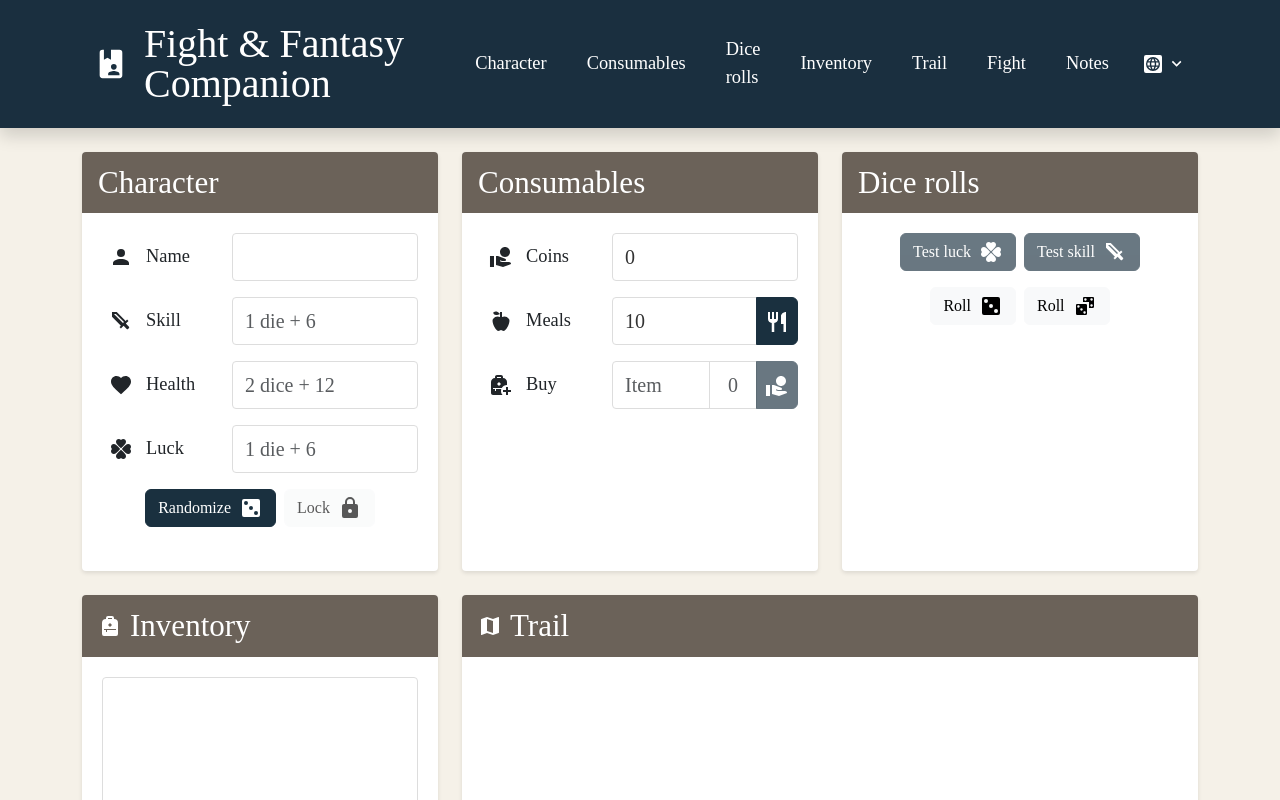
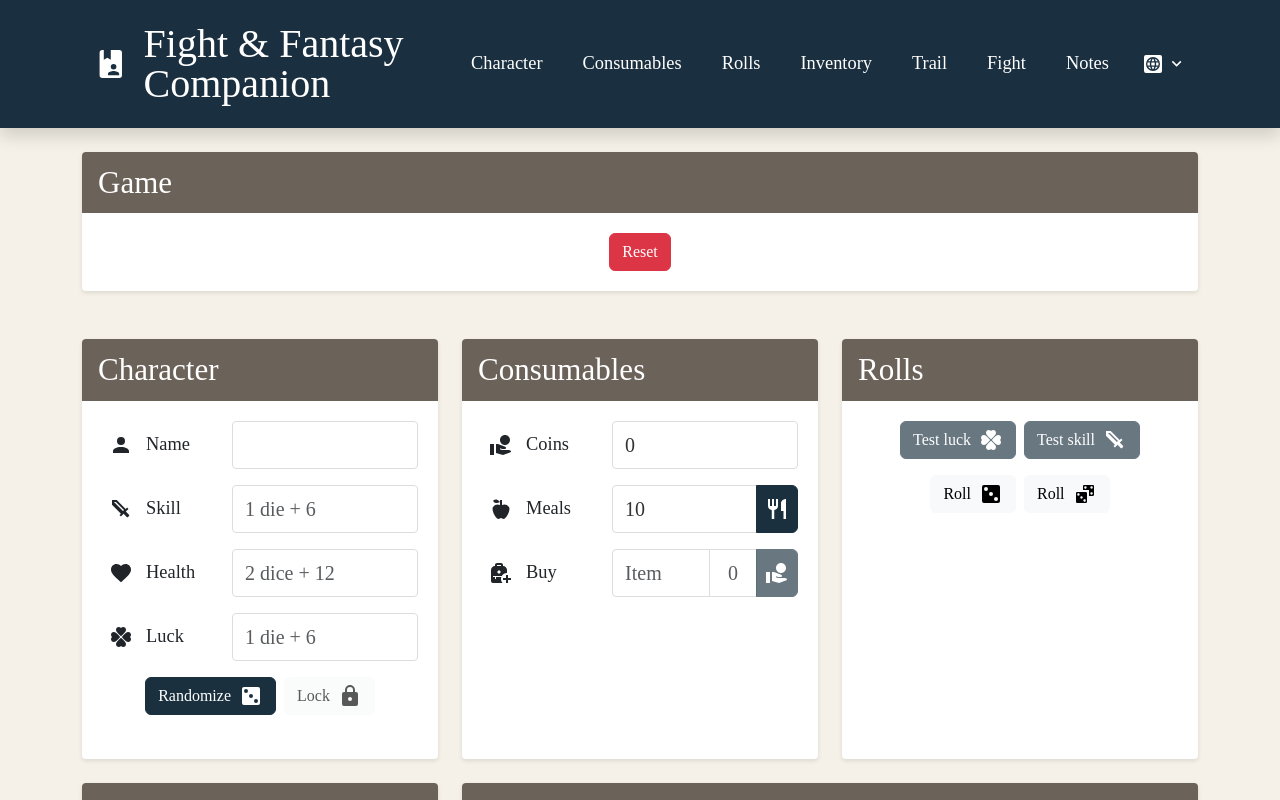
Before and after one commit to dialex/fnf-companion, a React (Vite) app: page / in a window 1280 px wide. Shown: the top 800 px of the page. Built offline with nearby package versions, Linux system fonts and the light colour scheme; the HTML template or start-up script is replaced by a standard one; a web font is replaced by a local one.

Commit message:
feat: add potion system to restore skill/health/luck to max

```diff
--- a/src/App.jsx
+++ b/src/App.jsx
@@ -44,6 +44,8 @@ function App() {
   const [meals, setMeals] = useState('10');
   const [transactionObject, setTransactionObject] = useState('');
   const [transactionCost, setTransactionCost] = useState('');
+  const [potionType, setPotionType] = useState('');
+  const [potionUsed, setPotionUsed] = useState(false);
 
   // Inventory and notes
   const [inventory, setInventory] = useState('');
@@ -104,6 +106,8 @@ function App() {
         setMeals,
         setTransactionObject,
         setTransactionCost,
+        setPotionType,
+        setPotionUsed,
         setInventory,
         setNotes,
         setMonsterSkill,
@@ -153,6 +157,8 @@ function App() {
       meals,
       transactionObject,
       transactionCost,
+      potionType,
+      potionUsed,
       inventory,
       notes,
       monsterSkill,
@@ -194,6 +200,8 @@ function App() {
     meals,
     transactionObject,
     transactionCost,
+    potionType,
+    potionUsed,
     inventory,
     notes,
     monsterSkill,
@@ -308,6 +316,69 @@ function App() {
         showFieldBadge('health', `+${actualIncrease}`, 'success');
       }
     }
+  };
+
+  const handleConsumePotion = () => {
+    if (potionUsed || !potionType || !isLocked) return;
+
+    if (potionType === 'skill' && maxSkill !== null) {
+      setSkill(String(maxSkill));
+      showFieldBadge(
+        'skill',
+        `+${maxSkill - (parseInt(skill) || 0)}`,
+        'success'
+      );
+    } else if (potionType === 'health' && maxHealth !== null) {
+      setHealth(String(maxHealth));
+      showFieldBadge(
+        'health',
+        `+${maxHealth - (parseInt(health) || 0)}`,
+        'success'
+      );
+    } else if (potionType === 'luck' && maxLuck !== null) {
+      setLuck(String(maxLuck));
+      showFieldBadge('luck', `+${maxLuck - (parseInt(luck) || 0)}`, 'success');
+    }
+
+    setPotionUsed(true);
+  };
+
+  const handleReset = () => {
+    // Reset all state to defaults
+    setName('');
+    setSkill('');
+    setHealth('');
+    setLuck('');
+    setIsLocked(false);
+    setMaxSkill(null);
+    setMaxHealth(null);
+    setMaxLuck(null);
+    setCoins('0');
+    setMeals('10');
+    setTransactionObject('');
+    setTransactionCost('');
+    setPotionType('');
+    setPotionUsed(false);
+    setInventory('');
+    setNotes('');
+    setMonsterSkill('');
+    setMonsterHealth('');
+    setMonsterCreature('');
+    setGraveyard('');
+    setShowUseLuck(false);
+    setLuckUsed(false);
+    setIsFighting(false);
+    setFightResult(null);
+    setFightOutcome(null);
+    setHeroDiceRolls(null);
+    setMonsterDiceRolls(null);
+    setRollingButton(null);
+    setRollDieResult(null);
+    setRollDiceResults(null);
+    setTestLuckResult(null);
+    setIsTestingLuck(false);
+    setTestSkillResult(null);
+    setDiceRollingType(null);
   };
 
   const handlePurchase = () => {
@@ -740,6 +811,8 @@ function App() {
           meals,
           transactionObject,
           transactionCost,
+          potionType,
+          potionUsed,
         },
         inventory,
         notes,
@@ -786,6 +859,8 @@ function App() {
     meals,
     transactionObject,
     transactionCost,
+    potionType,
+    potionUsed,
     inventory,
     notes,
     monsterSkill,
@@ -812,6 +887,26 @@ function App() {
     <div className="min-vh-100 bg-beige">
       <Header onLanguageChange={handleLanguageChange} />
       <main className="container mx-auto py-4">
+        <div className="row gx-4 mb-4">
+          <div className="col-12">
+            <section id="game" className="section-container mb-4">
+              <div className="section-header">
+                <h2 className="heading section-title">{t('sections.game')}</h2>
+              </div>
+              <div className="section-content" style={{ minHeight: 'auto' }}>
+                <div className="d-flex justify-content-center">
+                  <button
+                    type="button"
+                    className="btn btn-danger"
+                    onClick={handleReset}
+                  >
+                    {t('buttons.reset')}
+                  </button>
+                </div>
+              </div>
+            </section>
+          </div>
+        </div>
         <div className="row gx-4 mb-4">
           <div className="col-12 col-md-4">
             <CharacterSection
@@ -840,15 +935,24 @@ function App() {
               meals={meals}
               health={health}
               maxHealth={maxHealth}
+              skill={skill}
+              maxSkill={maxSkill}
+              luck={luck}
+              maxLuck={maxLuck}
               transactionObject={transactionObject}
               transactionCost={transactionCost}
               fieldBadges={fieldBadges}
+              isLocked={isLocked}
+              potionType={potionType}
+              potionUsed={potionUsed}
               onCoinsChange={setCoins}
               onMealsChange={setMeals}
               onTransactionObjectChange={setTransactionObject}
               onTransactionCostChange={setTransactionCost}
               onConsumeMeal={handleConsumeMeal}
               onPurchase={handlePurchase}
+              onPotionTypeChange={setPotionType}
+              onConsumePotion={handleConsumePotion}
               onNumberChange={handleNumberChange}
             />
           </div>
--- a/src/components/ConsumablesSection.jsx
+++ b/src/components/ConsumablesSection.jsx
@@ -5,6 +5,9 @@ import {
   mdiFoodApple,
   mdiBagPersonalPlus,
   mdiSilverwareForkKnife,
+  mdiBottleTonicPlus,
+  mdiCup,
+  mdiCupOutline,
 } from '@mdi/js';
 import { t } from '../translations';
 
@@ -13,15 +16,24 @@ export default function ConsumablesSection({
   meals,
   health,
   maxHealth,
+  skill,
+  maxSkill,
+  luck,
+  maxLuck,
   transactionObject,
   transactionCost,
   fieldBadges,
+  isLocked,
+  potionType,
+  potionUsed,
   onCoinsChange,
   onMealsChange,
   onTransactionObjectChange,
   onTransactionCostChange,
   onConsumeMeal,
   onPurchase,
+  onPotionTypeChange,
+  onConsumePotion,
   onNumberChange,
 }) {
   return (
@@ -141,6 +153,53 @@ export default function ConsumablesSection({
             </button>
           </div>
         </div>
+        {isLocked && (
+          <div className="field-group">
+            <div className="field-icon">
+              <Icon path={mdiBottleTonicPlus} size={1} />
+            </div>
+            <label className="content field-label">{t('fields.potion')}</label>
+            <div className="input-group" style={{ flex: 1 }}>
+              <select
+                className="content field-input form-control"
+                value={potionType}
+                onChange={(e) => onPotionTypeChange(e.target.value)}
+                disabled={potionUsed}
+                style={potionUsed ? { textDecoration: 'line-through' } : {}}
+              >
+                <option value="">{t('potion.select')}</option>
+                <option value="skill">{t('potion.restoreSkill')}</option>
+                <option value="health">{t('potion.restoreHealth')}</option>
+                <option value="luck">{t('potion.restoreLuck')}</option>
+              </select>
+              <button
+                type="button"
+                className="btn btn-primary"
+                onClick={onConsumePotion}
+                disabled={
+                  !potionType ||
+                  potionUsed ||
+                  (potionType === 'skill' &&
+                    maxSkill !== null &&
+                    parseInt(skill) >= maxSkill) ||
+                  (potionType === 'health' &&
+                    maxHealth !== null &&
+                    parseInt(health) >= maxHealth) ||
+                  (potionType === 'luck' &&
+                    maxLuck !== null &&
+                    parseInt(luck) >= maxLuck)
+                }
+                style={{
+                  minWidth: 'auto',
+                  width: 'auto',
+                  padding: '0.5rem',
+                }}
+              >
+                <Icon path={potionUsed ? mdiCupOutline : mdiCup} size={1} />
+              </button>
+            </div>
+          </div>
+        )}
       </div>
     </section>
   );
--- a/src/translations/en.json
+++ b/src/translations/en.json
@@ -5,16 +5,17 @@
   "navigation": {
     "character": "Character",
     "consumables": "Consumables",
-    "diceRolls": "Dice rolls",
+    "diceRolls": "Rolls",
     "inventory": "Inventory",
     "map": "Trail",
     "fight": "Fight",
     "notes": "Notes"
   },
   "sections": {
+    "game": "Game",
     "character": "Character",
     "consumables": "Consumables",
-    "diceRolls": "Dice rolls",
+    "diceRolls": "Rolls",
     "inventory": "Inventory",
     "map": "Trail",
     "fight": "Fight",
@@ -26,7 +27,8 @@
     "health": "Health",
     "luck": "Luck",
     "coins": "Coins",
-    "meals": "Meals"
+    "meals": "Meals",
+    "potion": "Potion"
   },
   "placeholders": {
     "skill": "1 die + 6",
@@ -46,7 +48,8 @@
   "buttons": {
     "randomStats": "Randomize",
     "lock": "Lock",
-    "unlock": "Unlock"
+    "unlock": "Unlock",
+    "reset": "Reset"
   },
   "inventory": {
     "label": "You carry in your backpack..."
@@ -55,6 +58,12 @@
     "buy": "Buy",
     "item": "Item",
     "added": "Bought"
+  },
+  "potion": {
+    "select": "Select potion",
+    "restoreSkill": "Restore skill",
+    "restoreHealth": "Restore health",
+    "restoreLuck": "Restore luck"
   },
   "fight": {
     "graveyard": "Graveyard",
--- a/src/translations/pt.json
+++ b/src/translations/pt.json
@@ -12,6 +12,7 @@
     "notes": "Notas"
   },
   "sections": {
+    "game": "Jogo",
     "character": "Personagem",
     "consumables": "Consumíveis",
     "diceRolls": "Lançamentos",
@@ -26,7 +27,8 @@
     "health": "Força",
     "luck": "Sorte",
     "coins": "Moedas",
-    "meals": "Refeições"
+    "meals": "Refeições",
+    "potion": "Poção"
   },
   "placeholders": {
     "skill": "1 dado + 6",
@@ -46,7 +48,8 @@
   "buttons": {
     "randomStats": "Aleatório",
     "lock": "Bloquear",
-    "unlock": "Desbloquear"
+    "unlock": "Desbloquear",
+    "reset": "Reiniciar"
   },
   "inventory": {
     "label": "Carregas na tua mochila..."
@@ -55,6 +58,12 @@
     "buy": "Comprar",
     "item": "Item",
     "added": "Comprado"
+  },
+  "potion": {
+    "select": "Escolhe uma",
+    "restoreSkill": "Recuperar perícia",
+    "restoreHealth": "Recuperar força",
+    "restoreLuck": "Recuperar sorte"
   },
   "fight": {
     "graveyard": "Cemitério",
--- a/src/utils/stateManager.js
+++ b/src/utils/stateManager.js
@@ -31,6 +31,8 @@ export const getDefaultState = () => ({
     meals: '10',
     transactionObject: '',
     transactionCost: '',
+    potionType: '',
+    potionUsed: false,
   },
   inventory: '',
   notes: '',
@@ -155,6 +157,8 @@ export const buildStateObject = (stateValues) => {
       meals: stateValues.meals || '10',
       transactionObject: stateValues.transactionObject || '',
       transactionCost: stateValues.transactionCost || '',
+      potionType: stateValues.potionType || '',
+      potionUsed: stateValues.potionUsed || false,
     },
     inventory: stateValues.inventory || '',
     notes: stateValues.notes || '',
@@ -215,6 +219,8 @@ export const applyLoadedState = (savedState, setters) => {
       setters.setTransactionObject(cons.transactionObject);
     if (cons.transactionCost !== undefined)
       setters.setTransactionCost(cons.transactionCost);
+    if (cons.potionType !== undefined) setters.setPotionType(cons.potionType);
+    if (cons.potionUsed !== undefined) setters.setPotionUsed(cons.potionUsed);
   }
 
   // Restore inventory and notes
```
Also changed, not shown: 1 other file (tests, documents, lock files or other folders).
